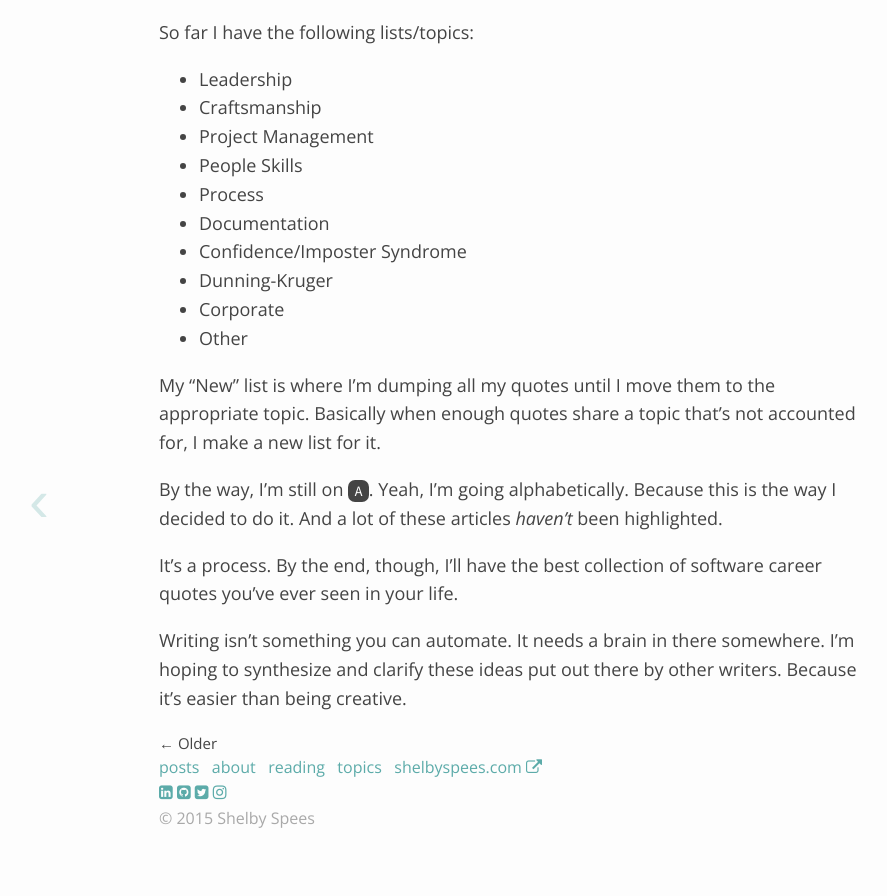
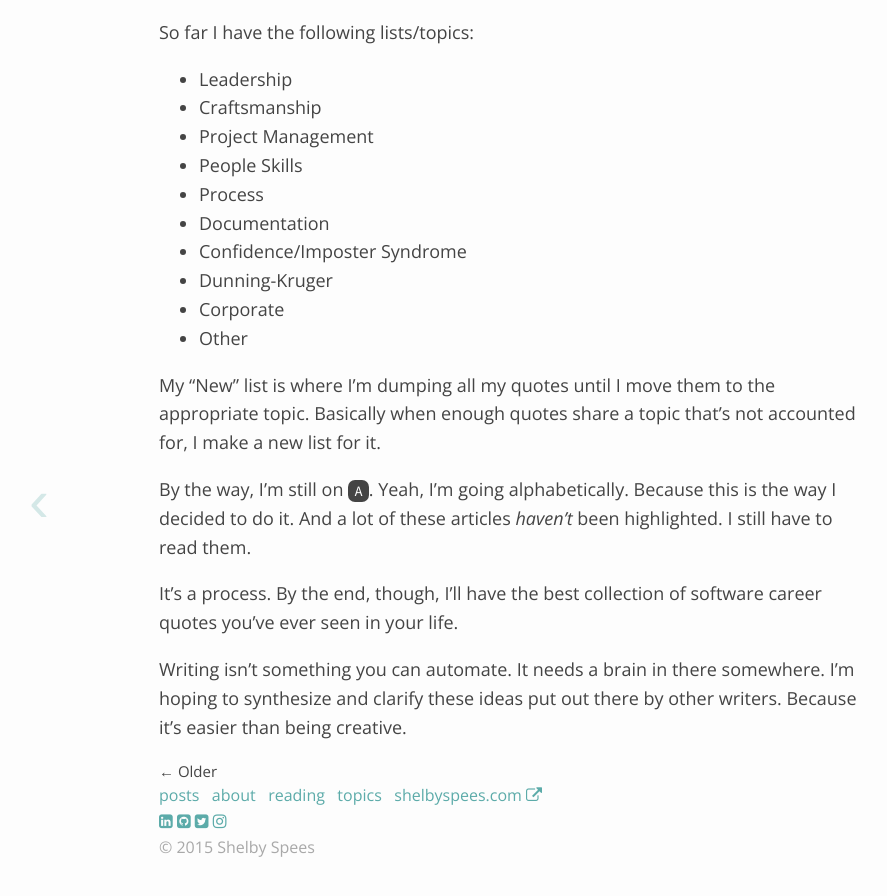
Before and after one commit to shelbyspees/speesblog, a Jekyll site: the page built from _posts/2015-10-01-sick-of-blogging.md, in a window 1280 px wide and 900 px high, scrolled down 2999 px. Shown: the top 896 px of the window, without its empty margins (131-1018 px from the left). Built offline with Jekyll 4.4.1, drawn with Linux system fonts in a browser that asks for light colours; nearby versions of some CDN libraries; before the commit the page ends 3870 px from its top, so only the background shows below that.

Commit message:
Update post

```diff
--- a/_posts/2015-10-01-sick-of-blogging.md
+++ b/_posts/2015-10-01-sick-of-blogging.md
@@ -54,7 +54,7 @@ So far I have the following lists/topics:
 
 My "New" list is where I'm dumping all my quotes until I move them to the appropriate topic. Basically when enough quotes share a topic that's not accounted for, I make a new list for it.
 
-By the way, I'm still on `A`. Yeah, I'm going alphabetically. Because this is the way I decided to do it. And a lot of these articles *haven't* been highlighted.
+By the way, I'm still on `A`. Yeah, I'm going alphabetically. Because this is the way I decided to do it. And a lot of these articles *haven't* been highlighted. I still have to read them.
 
 It's a process. By the end, though, I'll have the best collection of software career quotes you've ever seen in your life.
 
```
